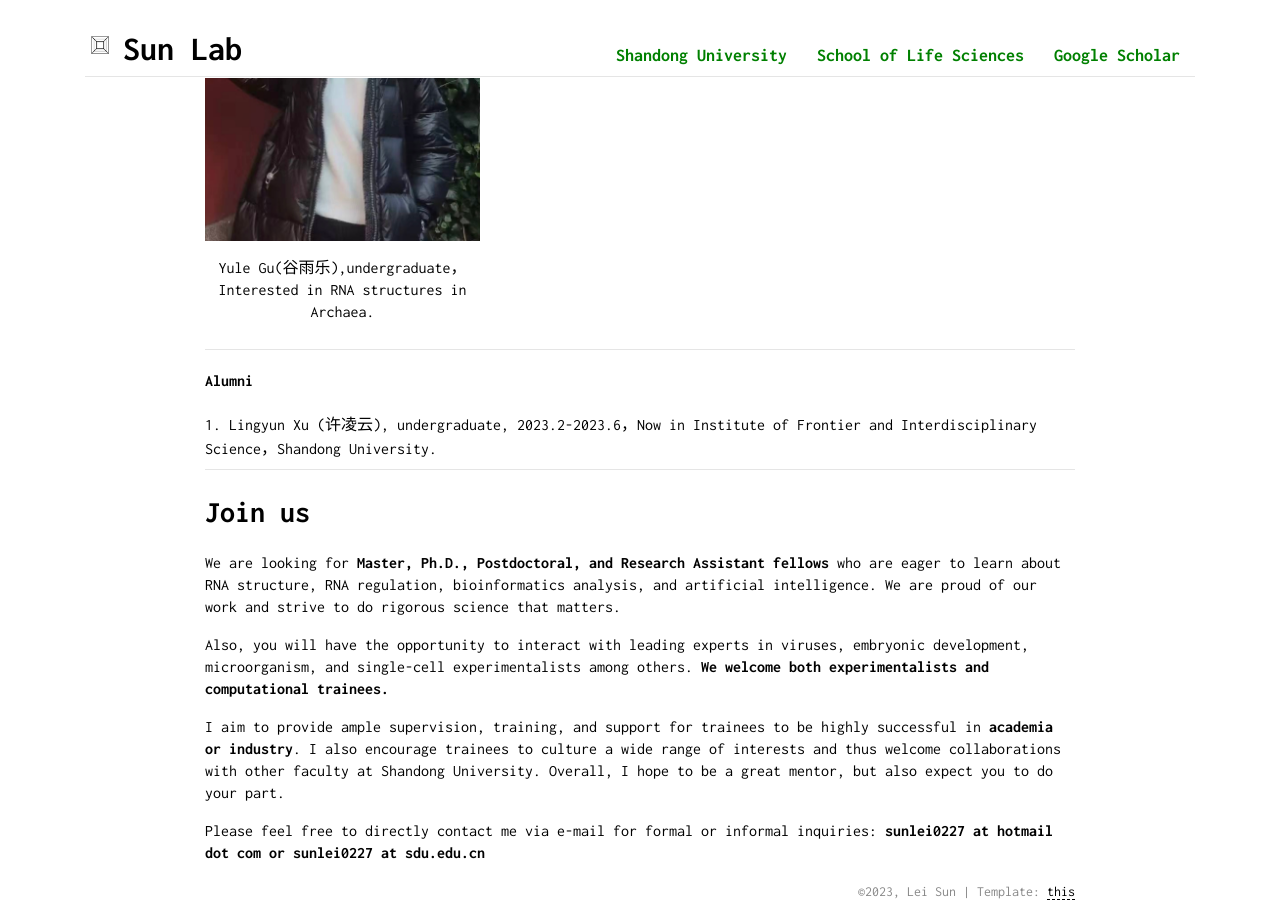
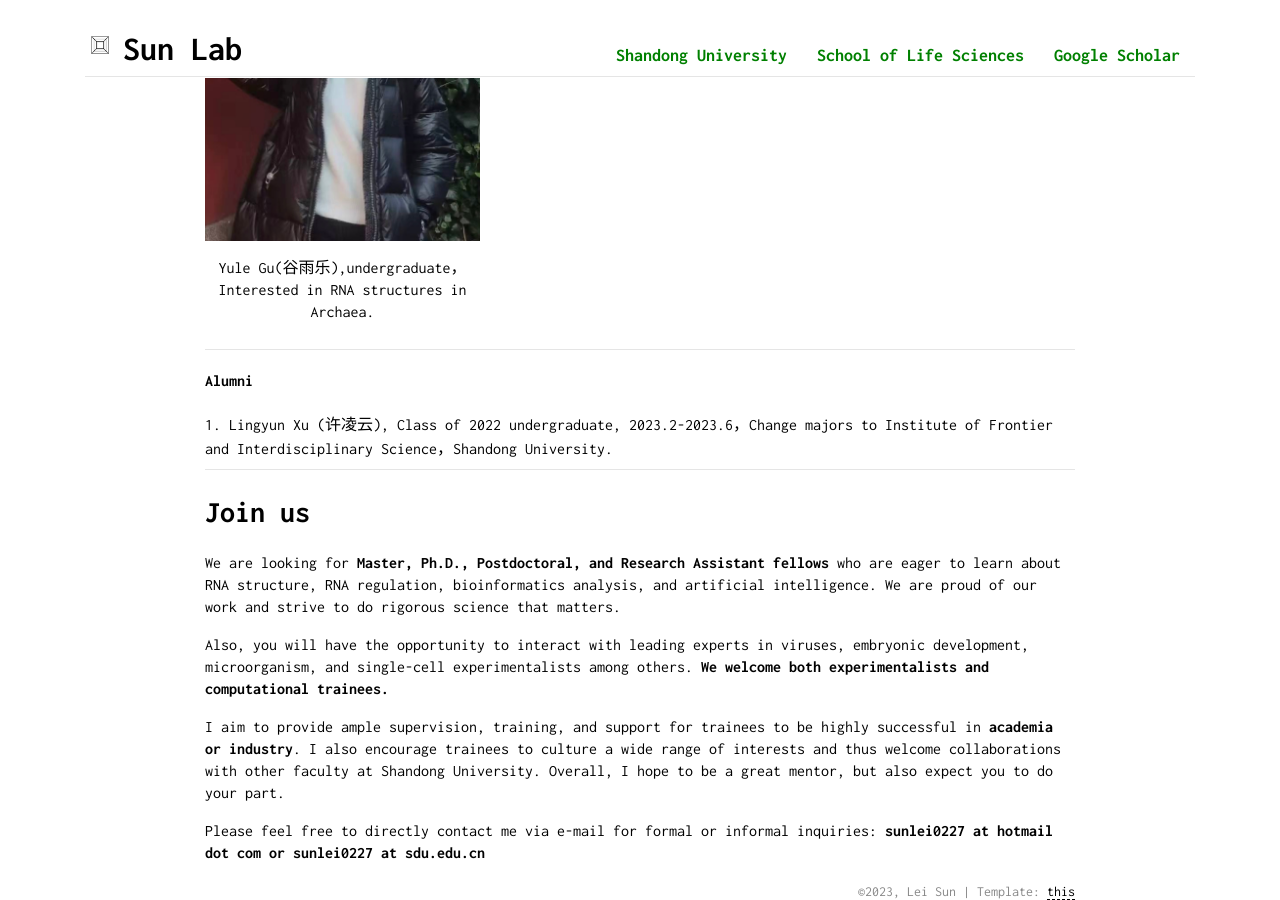
Before and after one commit to sunlei0227/sunlei0227.github.io, a Jekyll site: the page index.html, which Jekyll copies as it is, in a window 1280 px wide and 900 px high, scrolled down 9655 px. Built offline with Jekyll 4.4.1, drawn with Linux system fonts in a browser that asks for light colours; comment, search, counter and statistics services are not loaded.

Commit message:
Update index.html

```diff
--- a/index.html
+++ b/index.html
@@ -956,7 +956,8 @@
             <hr />
 
     <h4>Alumni</h4>
-            1. Lingyun Xu (许凌云), undergraduate, 2023.2-2023.6，Now in Institute of Frontier and Interdisciplinary Science，Shandong University.
+            1. Lingyun Xu (许凌云), Class of 2022 undergraduate, 2023.2-2023.6，Change majors to Institute of Frontier and Interdisciplinary Science，Shandong University.
+
     <hr />
 
  <!--    <h2>Download</h2>
```
